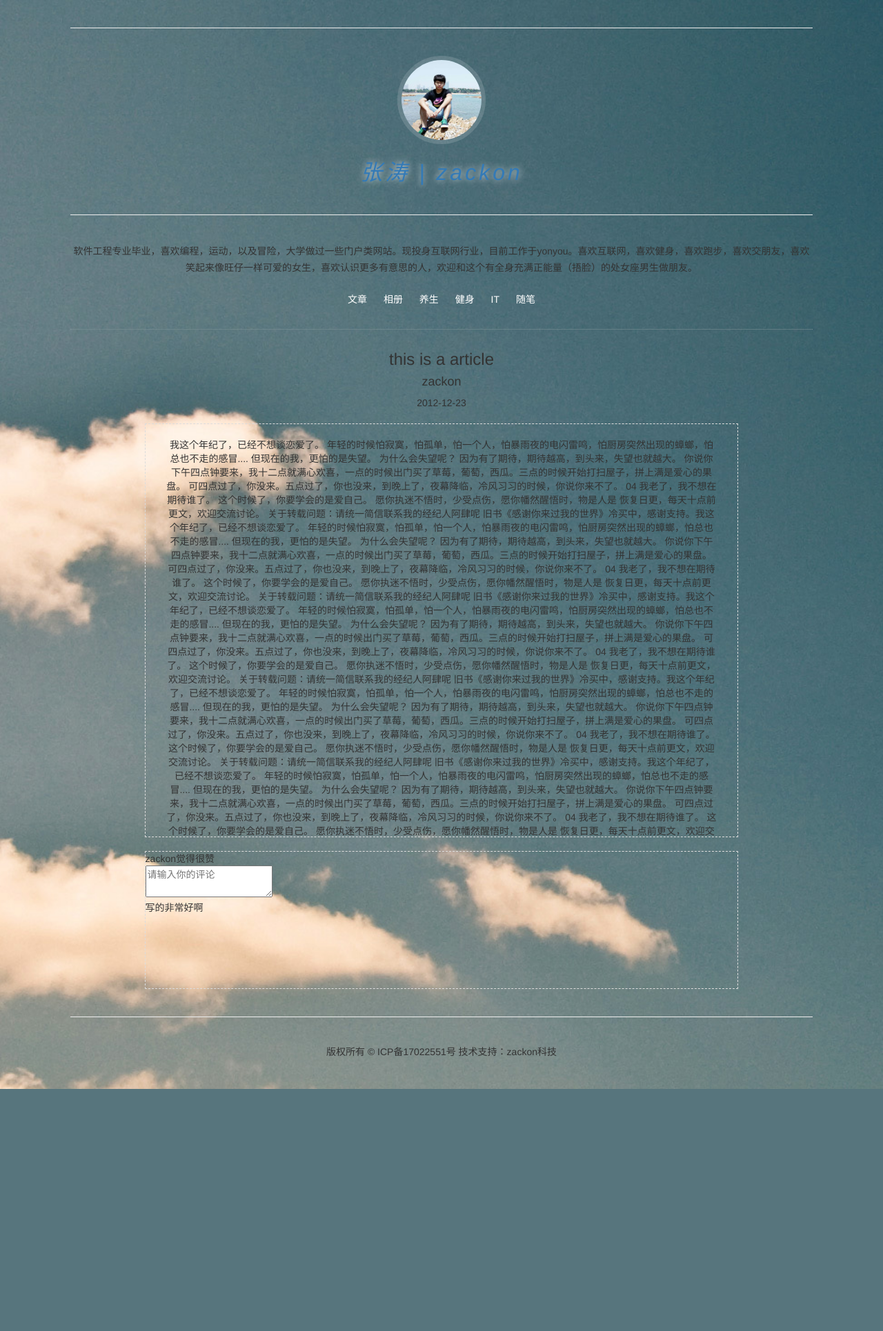
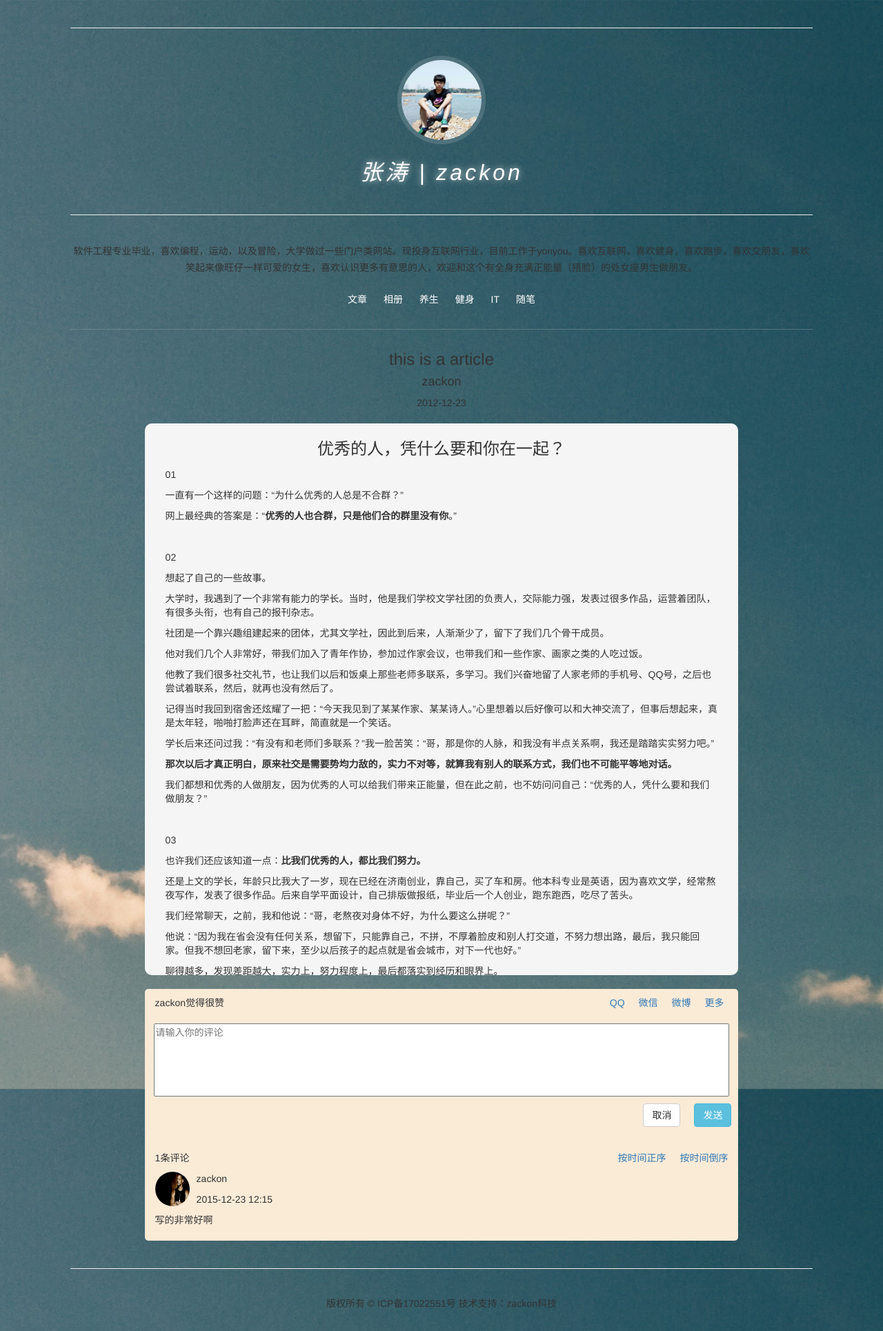
Before and after one commit to ruanjiangongcheng250/blog, a PHP site: page /views/index.html in a window 1280 px wide. Shown: the whole page at 69% size. Before the commit the page ends 1579 px from the top, so only its background shows below. Run offline with PHP 8.4, Linux system fonts and the light colour scheme.

Commit message:
文章页面

```diff
--- a/Code/myBlog/public/css/index.css
+++ b/Code/myBlog/public/css/index.css
@@ -22,7 +22,7 @@ header img {
 	border: 6px solid rgba(255,255,255,0.15);
 }
 
-header .userName {
+header .userName a{
 	font-size: 32px;
     font-weight: normal;
     font-style: italic;
@@ -59,13 +59,14 @@ section .article {
 
 section article {
 	width: 80%;
-	min-height: 500px;
-	max-height: 600px;
-	text-align: center;
-	border: 1px gainsboro dashed;
+	/*min-height: 500px;*/
+	max-height: 800px;
+	/*text-align: center;*/
 	overflow-y: scroll;
 	padding: 20px 30px;
 	margin: 20px auto;
+	background-color: whitesmoke;
+	border-radius: 10px;
 }
 
 section .article_head {
@@ -73,10 +74,71 @@ section .article_head {
 }
 
 section .article_footer {
-	height: 200px;
-	border: 1px gainsboro dashed;
+/*	height: 200px;*/
+	/*border: 1px gainsboro dashed;*/
+	background-color: antiquewhite;
 	width: 80%;
 	margin: 20px auto;
+	border-radius: 5px;
+}
+
+section .article_share {
+	display: inline-flex;
+	list-style-type: none;
+	width: 24%;
+	text-align: right;
+	float: left;
+	padding: 10px;
+}
+section .article_share li {
+	margin: 0 10px;
+}
+
+section .article_likes {
+	width: 76%;
+	text-align: left;
+	float: left;
+	padding: 10px 15px;
+}
+
+.inputComments {
+	text-align: center;
+}
+
+.inputComments textarea {
+	resize: none;
+	width: 97%;
+}
+.inputComments p {
+	display: flex;
+	float: right;
+}
+.inputComments a {
+	margin: 5px 10px;
+}
+.commentsList .orderBy {
+	float: right;
+}
+.orderByTimeAsc, .orderByTimeDesc {
+	padding-left: 20px;
+}
+.commentsList {
+	clear: both;
+	margin: 10px 15px;
+	padding: 20px 0;
+}
+
+.commentAvatar {
+	float: left;
+	border-radius: 50%;
+	margin-right: 10px;
+}
+
+.commentName, .commentTime {
+	width: 80%;
+}
+.commentContent {
+	clear: both;
 }
 /**footer**/
 footer {
--- a/Code/myBlog/public/views/index.html
+++ b/Code/myBlog/public/views/index.html
@@ -36,179 +36,167 @@
 	           	  <p cass="article_time">2012-12-23</p>
            	  </div>
            	  <article class="article_content">
-           	     我这个年纪了，已经不想谈恋爱了。
-
-年轻的时候怕寂寞，怕孤单，怕一个人，怕暴雨夜的电闪雷鸣，怕厨房突然出现的蟑螂，怕总也不走的感冒....
-
-但现在的我，更怕的是失望。
-
-为什么会失望呢？
-
-因为有了期待，期待越高，到头来，失望也就越大。
-
-你说你下午四点钟要来，我十二点就满心欢喜，一点的时候出门买了草莓，葡萄，西瓜。三点的时候开始打扫屋子，拼上满是爱心的果盘。
-
-可四点过了，你没来。五点过了，你也没来，到晚上了，夜幕降临，冷风习习的时候，你说你来不了。
-
-04
-
-我老了，我不想在期待谁了。
-
-这个时候了，你要学会的是爱自己。
-
-
-愿你执迷不悟时，少受点伤，愿你幡然醒悟时，物是人是
-
-恢复日更，每天十点前更文，欢迎交流讨论。
-
-关于转载问题：请统一简信联系我的经纪人阿肆呢
-
-旧书《感谢你来过我的世界》冷买中，感谢支持。我这个年纪了，已经不想谈恋爱了。
-
-年轻的时候怕寂寞，怕孤单，怕一个人，怕暴雨夜的电闪雷鸣，怕厨房突然出现的蟑螂，怕总也不走的感冒....
-
-但现在的我，更怕的是失望。
-
-为什么会失望呢？
-
-因为有了期待，期待越高，到头来，失望也就越大。
-
-你说你下午四点钟要来，我十二点就满心欢喜，一点的时候出门买了草莓，葡萄，西瓜。三点的时候开始打扫屋子，拼上满是爱心的果盘。
-
-可四点过了，你没来。五点过了，你也没来，到晚上了，夜幕降临，冷风习习的时候，你说你来不了。
-
-04
-
-我老了，我不想在期待谁了。
-
-这个时候了，你要学会的是爱自己。
-
-
-愿你执迷不悟时，少受点伤，愿你幡然醒悟时，物是人是
-
-恢复日更，每天十点前更文，欢迎交流讨论。
-
-关于转载问题：请统一简信联系我的经纪人阿肆呢
-
-旧书《感谢你来过我的世界》冷买中，感谢支持。我这个年纪了，已经不想谈恋爱了。
-
-年轻的时候怕寂寞，怕孤单，怕一个人，怕暴雨夜的电闪雷鸣，怕厨房突然出现的蟑螂，怕总也不走的感冒....
-
-但现在的我，更怕的是失望。
-
-为什么会失望呢？
-
-因为有了期待，期待越高，到头来，失望也就越大。
-
-你说你下午四点钟要来，我十二点就满心欢喜，一点的时候出门买了草莓，葡萄，西瓜。三点的时候开始打扫屋子，拼上满是爱心的果盘。
-
-可四点过了，你没来。五点过了，你也没来，到晚上了，夜幕降临，冷风习习的时候，你说你来不了。
-
-04
-
-我老了，我不想在期待谁了。
-
-这个时候了，你要学会的是爱自己。
-
-
-愿你执迷不悟时，少受点伤，愿你幡然醒悟时，物是人是
-
-恢复日更，每天十点前更文，欢迎交流讨论。
-
-关于转载问题：请统一简信联系我的经纪人阿肆呢
-
-旧书《感谢你来过我的世界》冷买中，感谢支持。我这个年纪了，已经不想谈恋爱了。
-
-年轻的时候怕寂寞，怕孤单，怕一个人，怕暴雨夜的电闪雷鸣，怕厨房突然出现的蟑螂，怕总也不走的感冒....
-
-但现在的我，更怕的是失望。
-
-为什么会失望呢？
-
-因为有了期待，期待越高，到头来，失望也就越大。
-
-你说你下午四点钟要来，我十二点就满心欢喜，一点的时候出门买了草莓，葡萄，西瓜。三点的时候开始打扫屋子，拼上满是爱心的果盘。
-
-可四点过了，你没来。五点过了，你也没来，到晚上了，夜幕降临，冷风习习的时候，你说你来不了。
-
-04
-
-我老了，我不想在期待谁了。
-
-这个时候了，你要学会的是爱自己。
-
-
-愿你执迷不悟时，少受点伤，愿你幡然醒悟时，物是人是
-
-恢复日更，每天十点前更文，欢迎交流讨论。
-
-关于转载问题：请统一简信联系我的经纪人阿肆呢
-
-旧书《感谢你来过我的世界》冷买中，感谢支持。我这个年纪了，已经不想谈恋爱了。
-
-年轻的时候怕寂寞，怕孤单，怕一个人，怕暴雨夜的电闪雷鸣，怕厨房突然出现的蟑螂，怕总也不走的感冒....
-
-但现在的我，更怕的是失望。
-
-为什么会失望呢？
-
-因为有了期待，期待越高，到头来，失望也就越大。
-
-你说你下午四点钟要来，我十二点就满心欢喜，一点的时候出门买了草莓，葡萄，西瓜。三点的时候开始打扫屋子，拼上满是爱心的果盘。
-
-可四点过了，你没来。五点过了，你也没来，到晚上了，夜幕降临，冷风习习的时候，你说你来不了。
-
-04
-
-我老了，我不想在期待谁了。
-
-这个时候了，你要学会的是爱自己。
-
-
-愿你执迷不悟时，少受点伤，愿你幡然醒悟时，物是人是
-
-恢复日更，每天十点前更文，欢迎交流讨论。
-
-关于转载问题：请统一简信联系我的经纪人阿肆呢
-
-旧书《感谢你来过我的世界》冷买中，感谢支持。我这个年纪了，已经不想谈恋爱了。
-
-年轻的时候怕寂寞，怕孤单，怕一个人，怕暴雨夜的电闪雷鸣，怕厨房突然出现的蟑螂，怕总也不走的感冒....
-
-但现在的我，更怕的是失望。
-
-为什么会失望呢？
-
-因为有了期待，期待越高，到头来，失望也就越大。
-
-你说你下午四点钟要来，我十二点就满心欢喜，一点的时候出门买了草莓，葡萄，西瓜。三点的时候开始打扫屋子，拼上满是爱心的果盘。
-
-可四点过了，你没来。五点过了，你也没来，到晚上了，夜幕降临，冷风习习的时候，你说你来不了。
-
-04
-
-我老了，我不想在期待谁了。
-
-这个时候了，你要学会的是爱自己。
-
-
-愿你执迷不悟时，少受点伤，愿你幡然醒悟时，物是人是
-
-恢复日更，每天十点前更文，欢迎交流讨论。
-
-关于转载问题：请统一简信联系我的经纪人阿肆呢
-
-旧书《感谢你来过我的世界》冷买中，感谢支持。
+<p style="text-align: center;">
+    <span style="font-size:24px">优秀的人，凭什么要和你在一起？</span>
+</p>
+<p style="text-align: center;">
+    <span style="font-size:24px"></span>
+</p>
+<p>
+    01
+</p>
+<p>
+    一直有一个这样的问题：“为什么优秀的人总是不合群？”
+</p>
+<p>
+    网上最经典的答案是：“<strong>优秀的人也合群，只是他们合的群里没有你</strong>。”
+</p>
+<p>
+    <br/>
+</p>
+<p>
+    02
+</p>
+<p>
+    想起了自己的一些故事。
+</p>
+<p>
+    大学时，我遇到了一个非常有能力的学长。当时，他是我们学校文学社团的负责人，交际能力强，发表过很多作品，运营着团队，有很多头衔，也有自己的报刊杂志。
+</p>
+<p>
+    社团是一个靠兴趣组建起来的团体，尤其文学社，因此到后来，人渐渐少了，留下了我们几个骨干成员。
+</p>
+<p>
+    他对我们几个人非常好，带我们加入了青年作协，参加过作家会议，也带我们和一些作家、画家之类的人吃过饭。
+</p>
+<p>
+    他教了我们很多社交礼节，也让我们以后和饭桌上那些老师多联系，多学习。我们兴奋地留了人家老师的手机号、QQ号，之后也尝试着联系，然后，就再也没有然后了。
+</p>
+<p>
+    记得当时我回到宿舍还炫耀了一把：“今天我见到了某某作家、某某诗人。”心里想着以后好像可以和大神交流了，但事后想起来，真是太年轻，啪啪打脸声还在耳畔，简直就是一个笑话。
+</p>
+<p>
+    学长后来还问过我：“有没有和老师们多联系？”我一脸苦笑：“哥，那是你的人脉，和我没有半点关系啊，我还是踏踏实实努力吧。”
+</p>
+<p>
+    <strong>那次以后才真正明白，原来社交是需要势均力敌的，实力不对等，就算我有别人的联系方式，我们也不可能平等地对话。</strong><strong></strong>
+</p>
+<p>
+    <strong></strong>
+</p>
+<p>
+    我们都想和优秀的人做朋友，因为优秀的人可以给我们带来正能量，但在此之前，也不妨问问自己：“优秀的人，凭什么要和我们做朋友？”
+</p>
+<p>
+    <br/>
+</p>
+<p>
+    03
+</p>
+<p>
+    也许我们还应该知道一点：<strong>比我们优秀的人，都比我们努力。</strong>
+</p>
+<p>
+    还是上文的学长，年龄只比我大了一岁，现在已经在济南创业，靠自己，买了车和房。他本科专业是英语，因为喜欢文学，经常熬夜写作，发表了很多作品。后来自学平面设计，自己排版做报纸，毕业后一个人创业，跑东跑西，吃尽了苦头。
+</p>
+<p>
+    我们经常聊天，之前，我和他说：“哥，老熬夜对身体不好，为什么要这么拼呢？”
+</p>
+<p>
+    他说：“因为我在省会没有任何关系，想留下，只能靠自己，不拼，不厚着脸皮和别人打交道，不努力想出路，最后，我只能回家。但我不想回老家，留下来，至少以后孩子的起点就是省会城市，对下一代也好。”
+</p>
+<p>
+    聊得越多，发现差距越大，实力上，努力程度上，最后都落实到经历和眼界上。
+</p>
+<p>
+    从小到大，体会过太多次“一步赶不上，步步赶不上”的感觉。
+</p>
+<p>
+    最开始可能只是学习成绩，我们没当回事；后来就是不同的大学，我们还安慰自己：努努力，也是差不多的；再后来，差距越来越大，学历、工作、眼界、境遇；最后，最直接的，是财富的差别。
+</p>
+<p>
+    <strong>量变引起质变，一步赶不上，步步赶不上。</strong>
+</p>
+<p>
+    差距越来越大，曾经一起的同学，后来越走越远，我们心里明白了：<strong>只有同等的实力，才能平等地对话</strong>。
+</p>
+<p>
+    <br/>
+</p>
+<p>
+    04
+</p>
+<p>
+    高中同桌在读英语研究生，前些天我们打电话，她问我：“你为什么要选择考研呢？”
+</p>
+<p>
+    我回答了她一句看似随口，但却是心中所想的话：“<strong>我努力，是为了以后，我们还能做朋友</strong>。”
+</p>
+<p>
+    我们肯定都有过无话不说的朋友，最后变成了无话可说的经历。其实并不是忘了共同的回忆，而是境遇不一样了。情怀可以支撑一时，回忆完过去，无话可说的尴尬就来了。
+</p>
+<p>
+    我们经常愿世界温柔以待，但世界的温柔有限，凭什么落到我们头上？
+</p>
+<p>
+    我们经常想和优秀的人做朋友，想找合适的人度过一生，但在我们懒散时，优秀的人早已经大步向前了；在我们幻想时，合适的人早已经和别人好上了。
+</p>
+<p>
+    爱情讲究门当户对，社交也讲究实力均等，不单物质上，还有精神上。
+</p>
+<p>
+    <strong>所以，与其忙东忙西地参加各种聚会，不如自己踏踏实实地努力，因为当我们自己不够优秀时，即便认识再多优秀的人，也没有什么实质上的交流。</strong>
+</p>
+<p>
+    年轻的时候，投资自己，才是最好的选择，当你有一天踏踏实实做出了成绩，你就会发现，世界突然对你温柔了许多。
+</p>
+<p>
+    也只有当你自己变得优秀了，优秀的人，才会选择和你在一起。
+</p>
+<p>
+    <br/>
+</p>
+<p>
+    05
+</p>
+<p>
+    和同学聊天时，我说：“人生而不平等，这个世界充满了太多的不公平。”
+</p>
+<p>
+    “<strong>不公平常在，与其评价不公平，不如学会如何面对不公平，其实也正是因为有不公平，才突显出了奋斗的可贵</strong>。”
+</p>
+<p>
+    心里默默记住了同学的话，抬头时，阳光正好。
+</p>
+<p style="text-align: center;">
+    <span style="font-size:24px"><br/></span><br/>
+</p>
            	  </article>
            	   <div class="article_footer">
                 	<div class="article_likes">zackon觉得很赞</div>
-                	<div class="article_share"></div>
+                	<ul class="article_share">
+                		<li><a>QQ</a></li>
+                		<li><a>微信</a></li>
+                		<li><a>微博</a></li>
+                		<li><a>更多</a></li>
+                	</ul>
 	                <div class="inputComments">
-	                	<textarea placeholder="请输入你的评论"></textarea>
+	                	<textarea  placeholder="请输入你的评论" rows="5" ></textarea>
+	                	<p><a class="btn btn-default">取消</a><a class="btn btn-info">发送</a></p>
 	                </div>
 	                <div class="commentsList">
-	                	<div class="commentContent">
-	                		写的非常好啊
+	                	<p><span class="count">1条评论</span><span class="orderBy"><a class="orderByTimeAsc">按时间正序</a><a class="orderByTimeDesc">按时间倒序</a></span></p>
+	                	<div class="comment">
+	                		<div>
+	                			<img class="commentAvatar" src="../image/img5.jpg" width="50" height="50" />
+	                			<div style="width: 80%; float:left;">
+	                				<p class="commentName">zackon</p>
+	                				<p class="commentTime">2015-12-23 12:15</p>
+	                			</div>
+	                		</div>
+	                		<div class="commentContent">
+	                			写的非常好啊
+	                		</div>
 	                	</div>
 	                </div>
                 </div>
```
